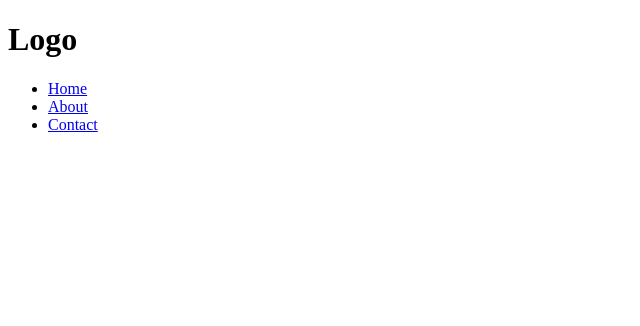
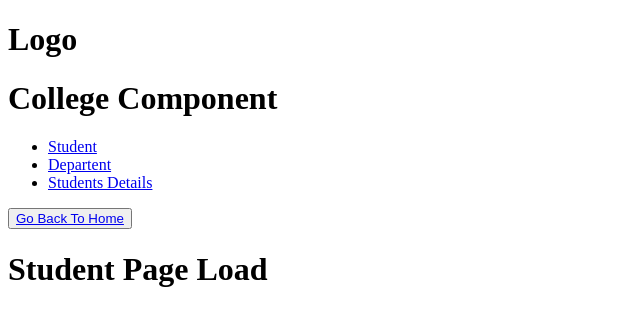
Before and after one commit to pans1234/React-Js-Tutorial, a React (Vite) app: page /College in a window 1280 px wide. Shown: the top 326 px of the page, without its empty margins (0-640 px from the left). Built offline with nearby package versions, Linux system fonts and the light colour scheme.

Commit message:
1. React Routing 2. Nested routing 3. Layout 4. Index use to bedefault open the any componnet inside the Child Routing 5. Routing Prefox by using nested Child Routing 6. Conditional rendering of Nav Bar based on Layout

```diff
--- /dev/null
+++ b/src/React-Routers/College-Component.jsx
@@ -0,0 +1,30 @@
+import { Link, Outlet } from "react-router"
+
+export default function College() {
+    return (
+        <>
+            <h1>College Component</h1>
+            <ul>
+                {/* Below is the Code to show Student Nav Bar */}
+                {/* <li>
+                    <Link to="student">Student</Link>
+                </li> */}
+                {/* 1. Below s teh code where i want taht : Child Routes needs to be Outleted
+                    2.I wnat to render the student Route By default whenver College Route Opens
+                    3. i dont want first College Route Open and then Clicking on whic Studnet open i want by defaut open Studnet route
+                    4. use just Index word in the route and remove the path from it */}
+                <li>
+                    <Link index="true" to="">Student</Link>
+                </li>
+                <li>
+                    <Link to="department">Departent</Link>
+                </li>
+                <li>
+                    <Link to="stu-detail">Students Details</Link>
+                </li>
+            </ul>
+            <button><Link to="/">Go Back To Home</Link></button>
+            <Outlet />
+        </>
+    )
+}
--- a/src/React-Routers/navbar.jsx
+++ b/src/React-Routers/navbar.jsx
@@ -12,6 +12,9 @@ export default function NavbarLinks() {
                 <li>
                     <Link to="/Contact">Contact</Link>
                 </li>
+                <li>
+                    <Link to="/College">College</Link>
+                </li>
             </ul>
         </div>
     )
--- a/src/React-Routers/routes.jsx
+++ b/src/React-Routers/routes.jsx
@@ -1,14 +1,30 @@
 import { Routes, Route } from 'react-router'
 import NavbarLinks from './navbar'
+import College from './College-Component'
 export default function RoutesReact() {
     return (
         <>
-            <NavbarLinks />
+            {/* <NavbarLinks /> */}
             <Routes>
-                {/* Can Make the Home pgae Component call it inside the element  */}
-                <Route path="/" element={<h1>Home Page Load</h1>} />
-                <Route path="/about" element={<h1>About Page Load</h1>} />
-                <Route path="/contact" element={<h1>Contact Page Load</h1>} />
+                {/* Can Make the Home pgae Component call it inside the element
+                    2. This is when over every componnet i wnat my Nav Bar but when i nav Bar will be Conditional
+                    then i need to speicy for which route shoudl come hence need to remove
+                    <NavbarLinks/> at teh Top make it as an elemnet inside Routes*/}
+                {/* <Route path="/" element={<h1>Home Page Load</h1>} />
+                <Route path="/About" element={<h1>About Page Load</h1>} />
+                <Route path="/Contact" element={<h1>Contact Page Load</h1>} /> */}
+                <Route element={<NavbarLinks />}>
+                    <Route path="/" element={<h1>Home Page Load</h1>} />
+                    <Route path="/About" element={<h1>About Page Load</h1>} />
+                    <Route path="/Contact" element={<h1>Contact Page Load</h1>} />
+                </Route>
+                <Route path="/College" element={<College />} >
+                    <Route path="" element={<h1>Student Page Load</h1>} />
+                    <Route path="department" element={<h1>Department Page Load</h1>} />
+                    <Route path="stu-detail" element={<h1>Student Details Page Load</h1>} />
+
+                </Route>
+
             </Routes>
         </>
     )
```
